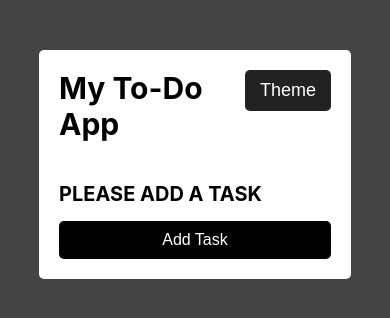
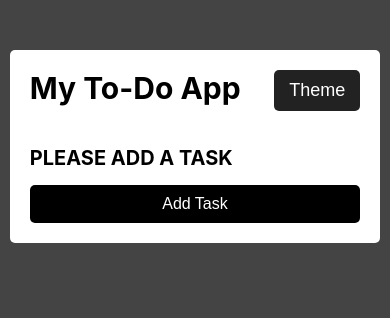
Before and after one commit to Prospertech-github/react-ToDo-App, a React (Create React App) app: page / in a window 390 px wide. Shown: the top 318 px of the page. Built offline with nearby package versions, Linux system fonts and the light colour scheme; the HTML template or start-up script is replaced by a standard one.

Commit message:
Fix: Minor update to CSS file for responsive mobile design

```diff
--- a/src/App.css
+++ b/src/App.css
@@ -11,6 +11,6 @@ h2{
 
 @media only screen and (max-width: 540px) {
   .app{
-    width: 80%;
+    width: 95%;
   }
 }
```
